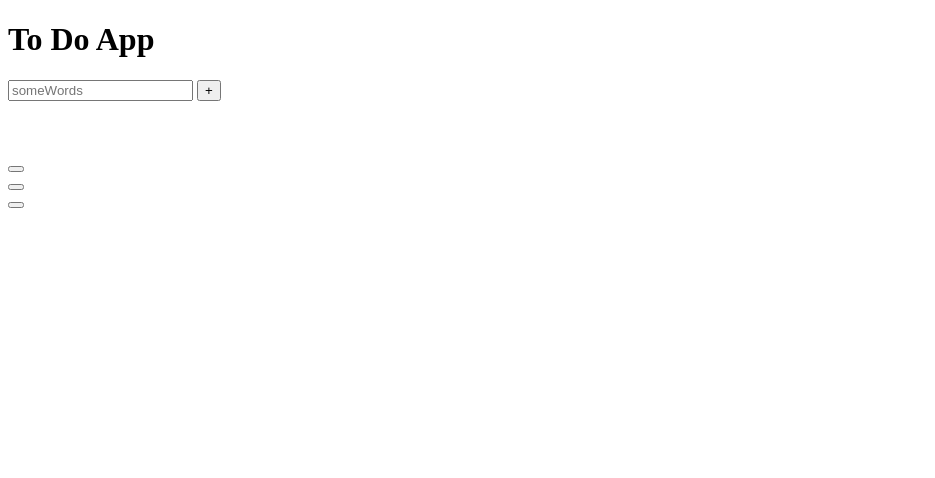
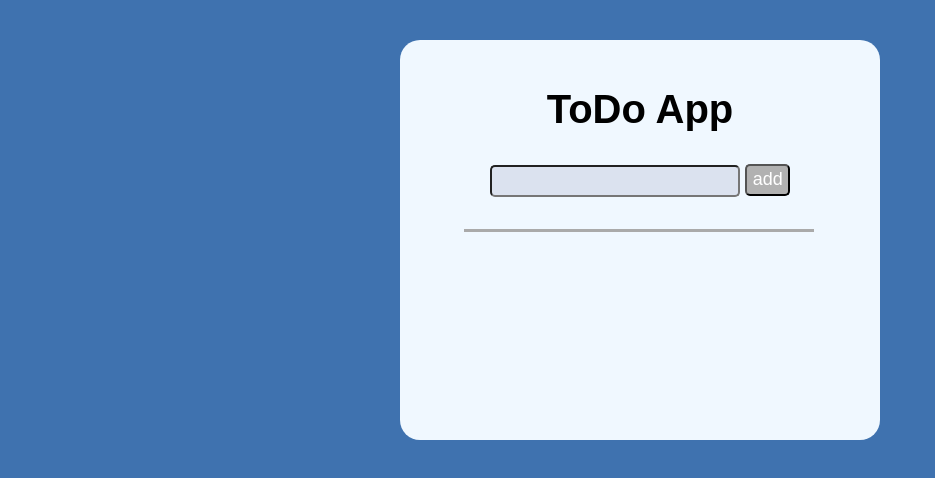
Before and after one commit to Dagmayalew/Todo-App, a plain HTML site: page index.html in a window 1280 px wide. Shown: the whole page, without its empty margins (0-935 px from the left). Drawn offline with Linux system fonts and the light colour scheme.

Commit message:
complet my project

```diff
--- a/index.html
+++ b/index.html
@@ -1,25 +1,24 @@
 <!DOCTYPE html>
 <html lang="en">
-<head>
-    <meta charset="UTF-8">
-    <meta http-equiv="X-UA-Compatible" content="IE=edge">
-    <meta name="viewport" content="width=device-width, initial-scale=1.0">
+  <head>
+    <meta charset="UTF-8" />
+    <meta http-equiv="X-UA-Compatible" content="IE=edge" />
+    <meta name="viewport" content="width=device-width, initial-scale=1.0" />
     <title>Document</title>
-    <link rel="stylesheet" href="style2.css">
-</head>
-<body>
-    <div class="container">
-        <div id="task">
-        <h1>To Do App</h1>
-
-        <input type="text" placeholder="someWords">
-        <button id="add">+</button>
-        <br><br>
+    <link rel="stylesheet" href="style.css" />
+  </head>
+  <body>
+    <div class="cont">
+      <header>
+        <h1>ToDo App</h1>
+        <div id="newTask">
+          <input type="text" id="input"/>
+          <button type="submit" id="submit" >add</button>
+        </div>
+        <div class="line"></div>
+      </header>
+      <div id="tasks"></div>
     </div>
-    <br><br>
-        <div class="bu1"><button></button></div>
-        <div class="bu1"><button></button></div>
-        <div class="bu1"><button></button></div>
-    </div>
-</body>
+  </body>
+  <script src="main.js"></script>
 </html>
--- /dev/null
+++ b/main.js
@@ -0,0 +1,24 @@
+document.querySelector("#submit").onclick = function () {
+  if (document.querySelector("#newTask input").value.length == 0) {
+    alert("Enter Task");
+  } else {
+    document.querySelector("#tasks").innerHTML += `
+          <div class="task">
+              <span id="taskname">
+                  ${document.querySelector("#newTask input").value}
+              </span>
+              <button class="delete">
+                  X
+              </button>
+          </div>
+      `;
+    const Input = document.getElementById("input");
+    Input.value = "";
+    var current_tasks = document.querySelectorAll(".delete");
+    for (var i = 0; i < current_tasks.length; i++) {
+      current_tasks[i].onclick = function () {
+        this.parentNode.remove();
+      };
+    }
+  }
+};
--- a/style.css
+++ b/style.css
@@ -1,47 +1,102 @@
-body{
-    text-decoration: none;
-    background-color: #3f72af;
+* {
+  box-sizing: border-box;
+
+  font-family: "fira sans", sans-serif;
+}
+body {
+  display: flex;
+  flex-direction: column;
+  background-color: #3f72af;
+}
+.cont {
+  margin: 2rem auto;
+  min-height: 25rem;
+  width: 30rem;
+  background-color: aliceblue;
+  border-radius: 20px;
+  padding-bottom: 30px;
+}
+
+header {
+  text-align: center;
+  padding-top: 20px;
+}
+header h1 {
+  font-size: 2.5rem;
+  font-weight: 300px;
+  margin-bottom: 2rem;
+}
+
+#input{
+    border-radius: 5px;
+    background-color: #DBE2EF;
+    width: 250px;
+    height: 32px;
+    margin-bottom: 2rem;
+}
+
+#submit{
+  border-radius: 5px;
+  background-color: #b1b1b1;
+  width: 45px;
+  height: 32px;
+  color: white;
+  font-size: large;
+}
+.line{
+  border-bottom: 3px solid #aaaaaa;
+  width: 350px;
+  margin-left: 4rem;
+  margin-bottom: 2rem;
 
 }
-.container{
- margin-top: 30px;
-background-color: white;
-height: 500px;
-width: 700px;
-margin: auto;
-border-radius: 20px;
-text-align: center;
+main{
+  text-align: center;
+  padding-top: 20px;
 }
-#task{
-padding-top: 1px;
-border-bottom: ridge;
+.text{
+  border-radius: 5px;
+  background-color: #DBE2EF;
+  width: 350px;
+  height: 32px;
+  margin-bottom: 1rem;
+}
+#tasks{
+  border-radius: 10px;
+  width: 100%;
+  position: relative;
+
+
+  margin-top: 10px;
+}
+
+.task{
+  border-radius: 5px;
+  align-items: center;
+  justify-content: space-between;
+  border: 1px solid #939697;
+  cursor: pointer;
+  background-color: #c5e1e6;
+  height: 50px;
+  margin-bottom: 8px;
+  padding: 5px 10px;
+  display: flex;
+  width: 400px;
+  margin-left: 40px;
+}
+.task span{
+  font-family: 'Poppins',sans-serif;
+  font-size: 15px;
+  font-weight: 400;
 
 }
-#task h1{
-    font-size: 50px;
 
+.task button{
+  background-color: #6583e5;
+  color: #ffffff;
+  border: none;
+  cursor: pointer;
+  height: 100%;
+  width: 40px;
+  border-radius: 5px;
 }
-#task input{
-    width: 250px;
-    height: 33px;
-    cursor: pointer;
-    font-size: 16px;
-    border-end-start-radius: 7px;
-    border-start-start-radius: 7px;
-}
-#add{
-    height: 36.5px;
-    width: 46.69px;
-    font-size: 18px;
-    color: white;
-    background-color: #aaaaaa;
-    cursor: pointer;
-    border-start-end-radius: 7px;
-    border-end-end-radius: 7px;
-
-}
-.bu1 button{
-    width: 490px;
-    height: 50px;
-    border: none;
-}
```
